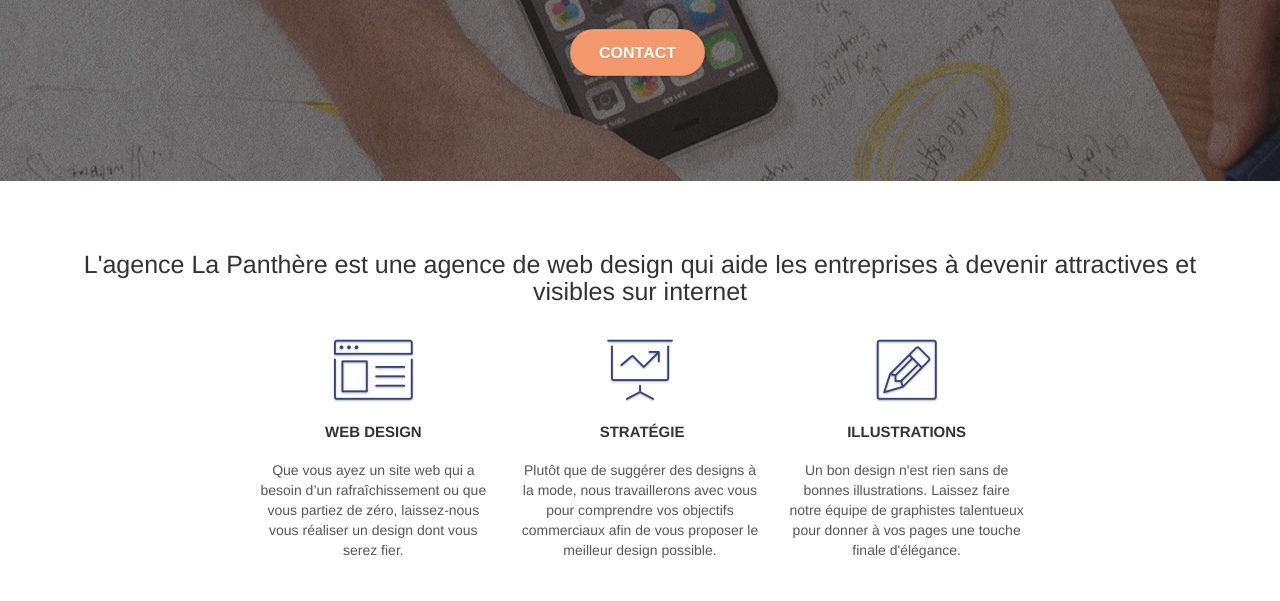
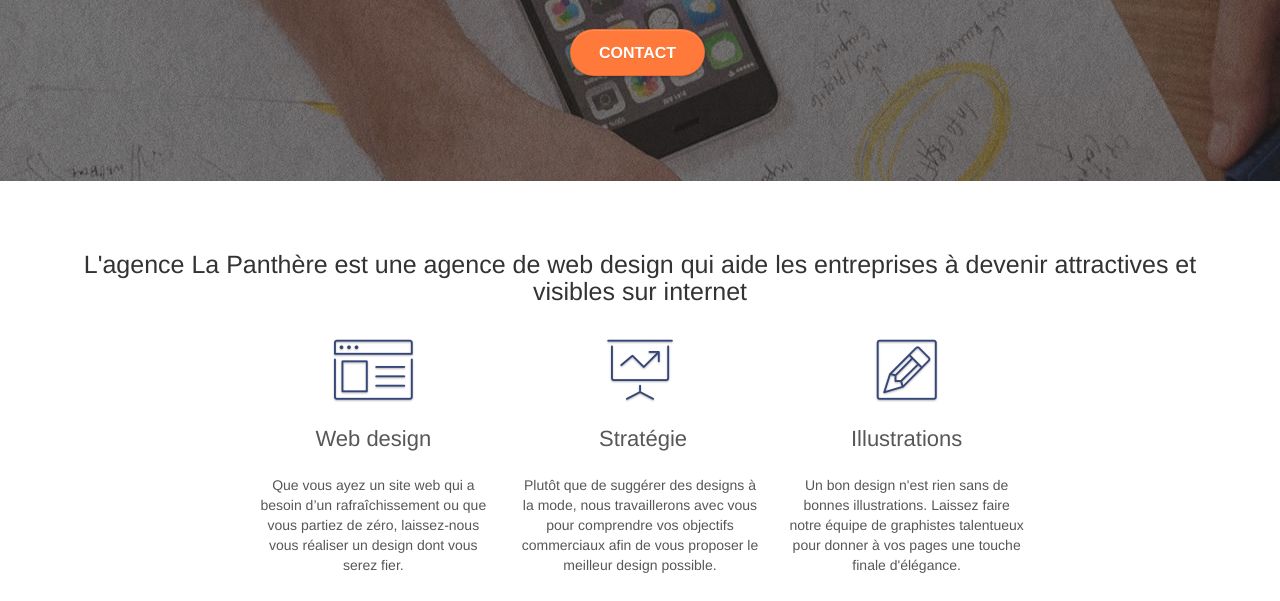
Before and after one commit to jssdestroyerman/la_panthere, a plain HTML site: page index.html in a window 1280 px wide. Shown: the part 351-952 px from the top of the page. Drawn offline with Linux system fonts and the light colour scheme.

Commit message:
second commit

```diff
--- a/index.html
+++ b/index.html
@@ -92,9 +92,9 @@
 				<div class="text-center">
 					<span class="et-icon-browser sm-shadow icon-dark-slate-blue icons icon-lg"></span>
 				</div>
-				<h3 class="mg-md text-center">
+				<h2 class="mg-md text-center">
 					Web design
-				</h3>
+				</h2>
 				<p class="text-center ">
 					Que vous ayez un site web qui a besoin d&rsquo;un rafraîchissement ou que vous partiez de zéro, laissez-nous vous réaliser un design dont vous serez fier.
 				</p>
@@ -103,9 +103,9 @@
 				<div class="text-center">
 					<span class="et-icon-presentation sm-shadow icon-dark-slate-blue icons icon-lg"></span>
 				</div>
-				<h3 class="mg-md text-center">
+				<h2 class="mg-md text-center">
 					&nbsp;Stratégie
-				</h3>
+				</h2>
 				<p class="text-center ">
 					Plutôt que de suggérer des designs à la mode, nous travaillerons avec vous pour comprendre vos objectifs commerciaux afin de vous proposer le meilleur design possible.<br>
 				</p>
@@ -114,9 +114,9 @@
 				<div class="text-center">
 					<span class="et-icon-edit sm-shadow icon-dark-slate-blue icons icon-lg"></span>
 				</div>
-				<h3 class="mg-md text-center">
+				<h2 class="mg-md text-center">
 					Illustrations
-				</h3>
+				</h2>
 				<p class="text-center ">
 					Un bon design n'est rien sans de bonnes illustrations. Laissez faire notre équipe de graphistes talentueux pour donner à vos pages une touche finale d'élégance.
 				</p>
--- a/style.css
+++ b/style.css
@@ -797,7 +797,7 @@ h4 {
 }
 
 .bgc-atomic-tangerine {
-    background-color: #F3976C;
+    background-color: #FF793A;
 }
 
 .tc-white {
@@ -805,7 +805,7 @@ h4 {
 }
 
 .btn-atomic-tangerine {
-    background: #F3976C;
+    background: #FF793A;
     color: #FFFFFF!important;
 }
 
```
